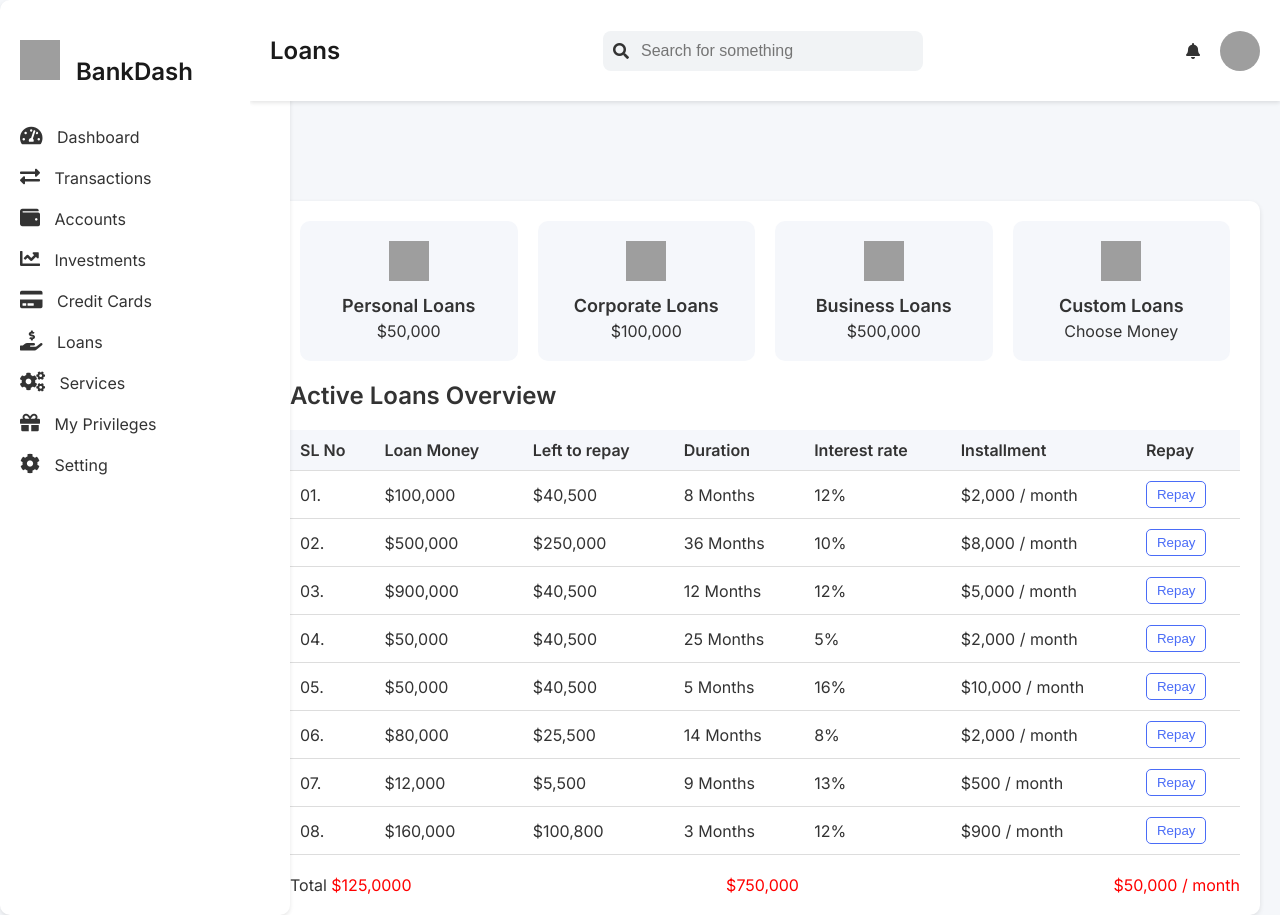
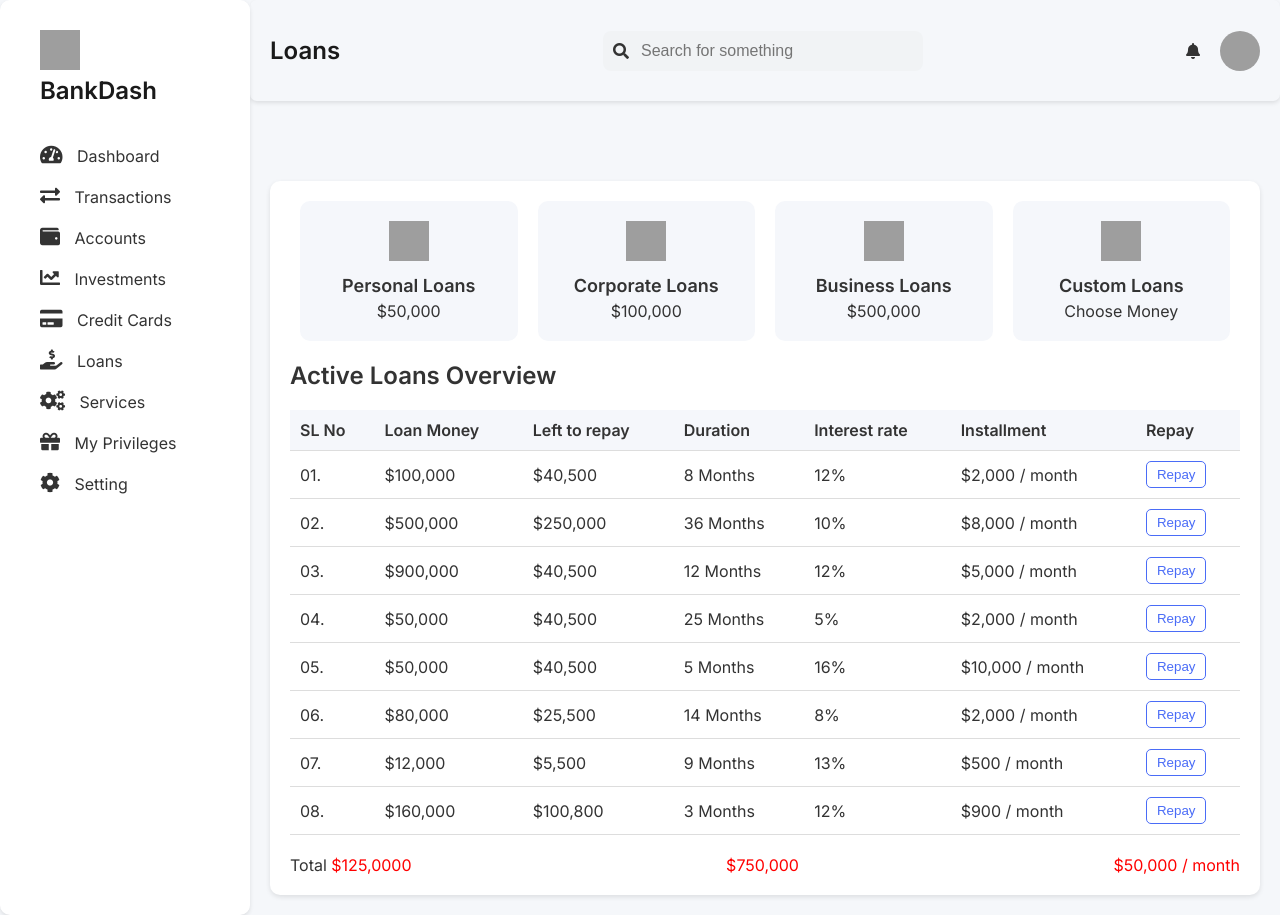
Before and after one commit to zer-art/Finance_app, a Django app: page /loan/ in a window 1280 px wide. Run offline with Django 5.2, Linux system fonts and the light colour scheme; grey boxes are pictures that could not be loaded.

Commit message:
modifications

```diff
--- a/web_app/static/css/base.css
+++ b/web_app/static/css/base.css
@@ -12,11 +12,12 @@ body {
     height: 100vh;
 }
 .sidebar {
-    width: 250px;
+    width: 170px;
     background-color: #fff;
-    padding: 20px;
+    padding: 40px;
     box-shadow: 0 2px 4px rgba(0, 0, 0, 0.1);
     position: fixed;
+    padding-top: 10px;
     top: 0;
     left: 0;
     bottom: 0;
@@ -69,10 +70,11 @@ body {
     display: flex;
     justify-content: space-between;
     align-items: center;
-    background-color: #fff;
+    background-color:transparent;
     padding: 20px;
     box-shadow: 0 2px 4px rgba(0, 0, 0, 0.1);
     z-index: 1000;
+    border-radius: 7px;
 }
 .header h1 {
     font-size: 24px;
@@ -107,8 +109,7 @@ body {
 }
 .content {
     flex: 1;
-    overflow-y: auto;
     padding: 20px;
-    margin-top: 80px; /* Adjust based on header height */
+    padding-top: 80px; /* Adjust based on header height */
     max-height: calc(100vh - 80px); /* Adjust based on header height */
 }
--- a/web_app/templates/base.html
+++ b/web_app/templates/base.html
@@ -8,8 +8,7 @@
     <link href="https://fonts.googleapis.com/css2?family=Inter:wght@400;600&display=swap" rel="stylesheet"/>
     {% load static %}
     <link rel="stylesheet" href="{% static 'css/base.css' %}">
-    {% block extra_css %}
-    {% endblock %}
+    {% block extra_css %}{% endblock %}
 </head>
 <body>
     <div class="container">
--- a/web_app/web_app/settings.py
+++ b/web_app/web_app/settings.py
@@ -116,7 +116,7 @@ USE_TZ = True
 # Static files (CSS, JavaScript, Images)
 # https://docs.djangoproject.com/en/5.1/howto/static-files/
 
-STATIC_URL = 'static/'
+STATIC_URL = '/static/'
 
 # Default primary key field type
 # https://docs.djangoproject.com/en/5.1/ref/settings/#default-auto-field
@@ -125,4 +125,6 @@ DEFAULT_AUTO_FIELD = 'django.db.models.BigAutoField'
 
 
 # ADDED MANUALLY
-STATICFILES_DIRS = [os.path.join(BASE_DIR, 'static')]
+STATICFILES_DIRS = [
+    os.path.join(BASE_DIR, "static"),
+]
```
Also changed, not shown: web_app/db.sqlite3.
